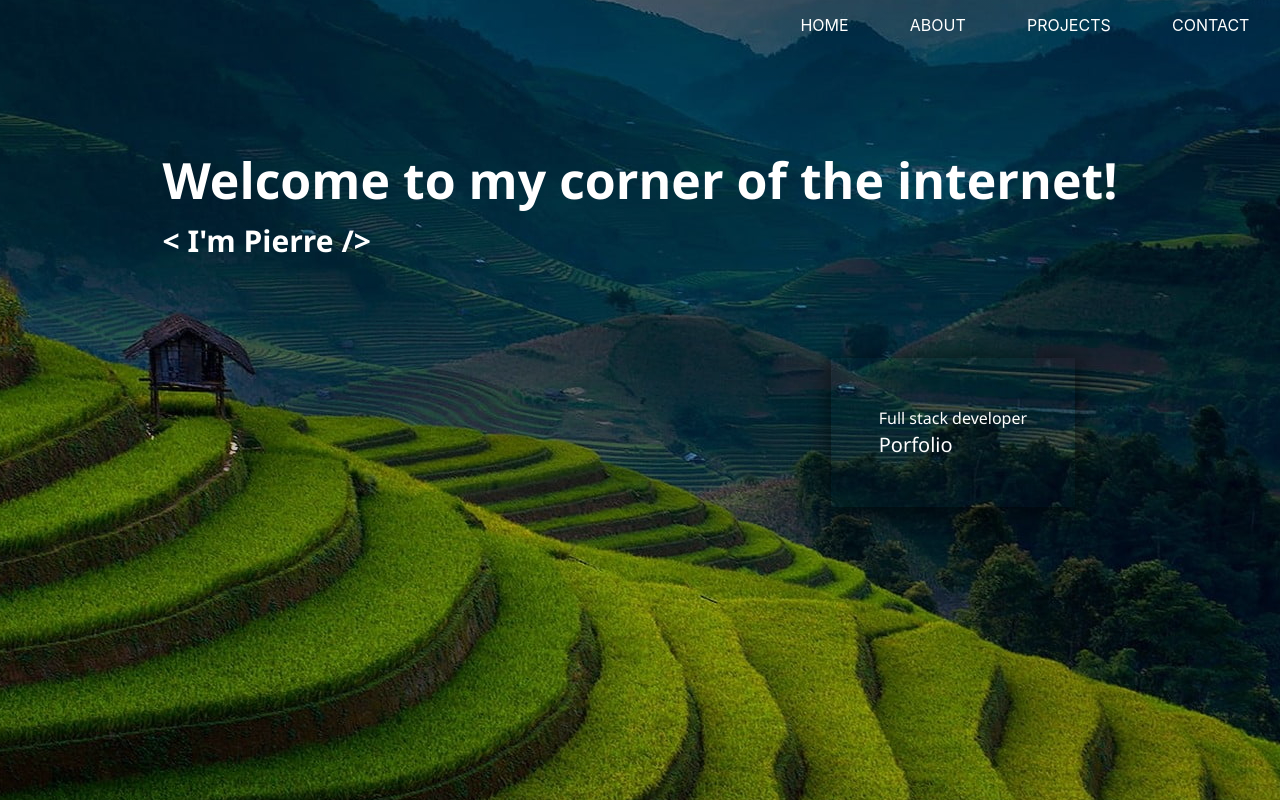
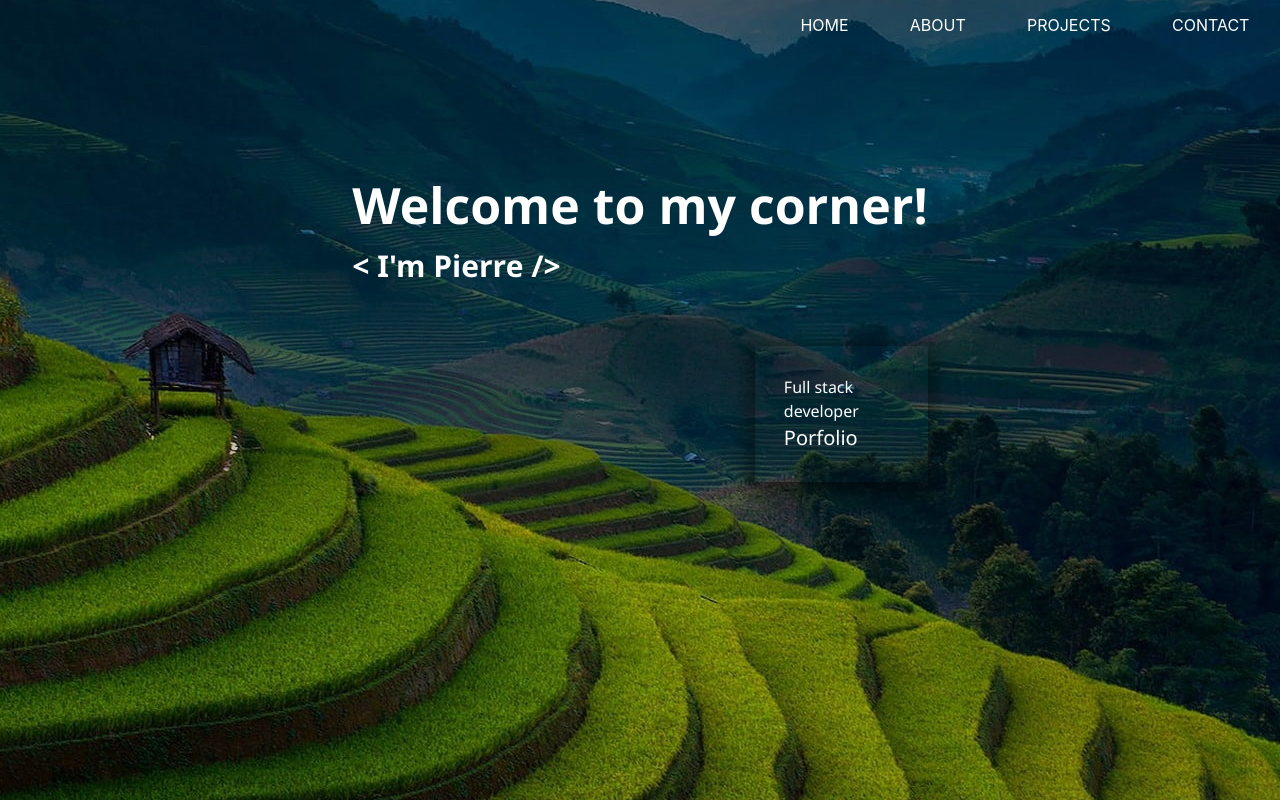
Before and after one commit to PierreLN/PierreLN.github.io, a React (Create React App) app: page / in a window 1280 px wide. Built offline with nearby package versions, Linux system fonts and the light colour scheme.

Commit message:
change main page welcome msg

```diff
--- a/src/components/HomePage/HomePage.jsx
+++ b/src/components/HomePage/HomePage.jsx
@@ -14,7 +14,7 @@ function HomePage(props) {
     <div className={styles.homepage}>
       <Card className={styles.homepage_section}>
         <div className={styles.welcome}>
-          Welcome to my corner of the internet!
+          Welcome to my corner!
           <p className={styles.name}>
             {signstart} I'm Pierre {signEnd}
           </p>
```
